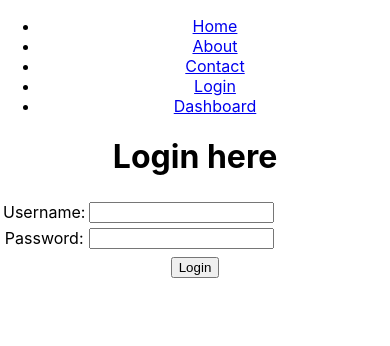
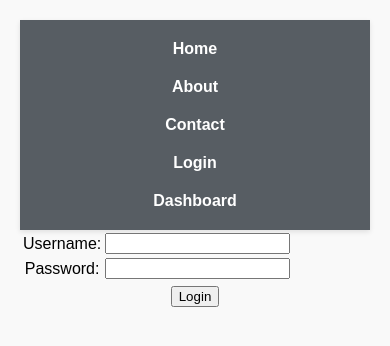
Before and after one commit to Chamathka01/IT3133_Day-08, a React (Create React App) app in the folder myapp/: page /login in a window 390 px wide. Shown: the top 346 px of the page. Built offline with nearby package versions, Linux system fonts and the light colour scheme.

Commit message:
Created App.css

```diff
--- a/myapp/src/App.css
+++ b/myapp/src/App.css
@@ -1,38 +1,69 @@
+body {
+  margin: 0;
+  padding: 0;
+  font-family: Arial, sans-serif;
+  background-color: #f9f9f9;
+}
+
+.App nav {
+  background-color: #09121bac;
+  padding: 10px 20px;
+  box-shadow: 0 2px 5px rgba(0, 0, 0, 0.1);
+}
+
+.App nav ul {
+  list-style: none;
+  display: flex;
+  justify-content: center;
+  margin: 0;
+  padding: 0;
+}
+
+.App nav ul li {
+  margin: 0 15px;
+}
+
+.App nav ul li a {
+  text-decoration: none;
+  color: #fff;
+  font-size: 16px;
+  font-weight: bold;
+  transition: color 0.3s ease;
+}
+
+.App nav ul li a:hover {
+  color: #000;
+}
+
+.App nav ul li .active {
+  border-bottom: 2px solid #FFD700;
+}
+
 .App {
   text-align: center;
+  padding: 20px;
 }
 
-.App-logo {
-  height: 40vmin;
-  pointer-events: none;
+h1 {
+  font-size: 3em;
+  color: #1e1e91;
+  margin-bottom: 20px;
 }
 
-@media (prefers-reduced-motion: no-preference) {
-  .App-logo {
-    animation: App-logo-spin infinite 20s linear;
+p {
+  font-size: 1em;
+  color: #666;
+  line-height: 1.5;
+}
+
+/* Responsive Design */
+@media (max-width: 768px) {
+  .App nav ul {
+      flex-direction: column;
+      align-items: center;
+  }
+
+  .App nav ul li {
+      margin: 10px 0;
   }
 }
-
-.App-header {
-  background-color: #282c34;
-  min-height: 100vh;
-  display: flex;
-  flex-direction: column;
-  align-items: center;
-  justify-content: center;
-  font-size: calc(10px + 2vmin);
-  color: white;
-}
-
-.App-link {
-  color: #61dafb;
-}
-
-@keyframes App-logo-spin {
-  from {
-    transform: rotate(0deg);
-  }
-  to {
-    transform: rotate(360deg);
-  }
-}
--- a/myapp/src/components/Login.js
+++ b/myapp/src/components/Login.js
@@ -22,7 +22,6 @@
 
     return(
         <div>
-            <h1>Login here</h1>
             <table>
                 <tr>
                     <td>Username:</td>
```
